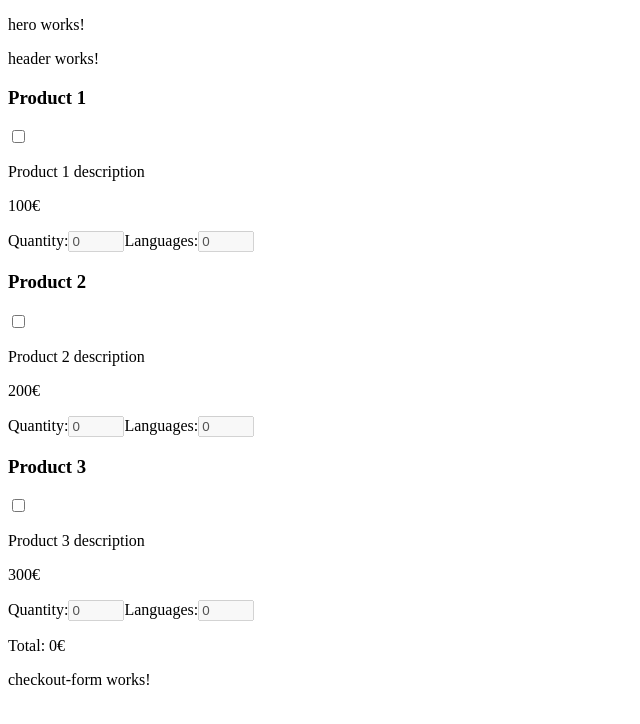
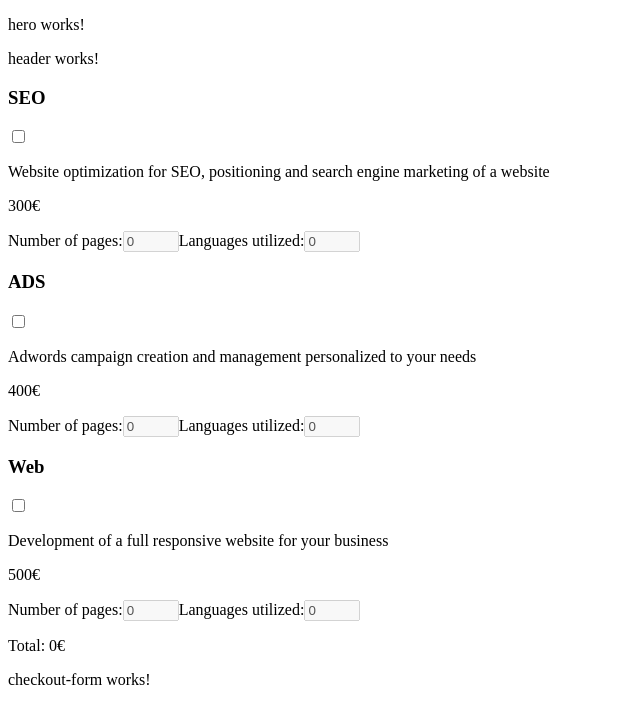
Before and after one commit to JungleGiu/web-budget-calculator, an Angular app: page / in a window 1280 px wide. Shown: the top 724 px of the page, without its empty margins (0-640 px from the left). Built offline with nearby package versions, Linux system fonts and the light colour scheme.

Commit message:
cart is now completely binded from input to array still need to work validation, error handling and style

```diff
--- a/src/app/components/molecules/service-card/service-card.html
+++ b/src/app/components/molecules/service-card/service-card.html
@@ -1,25 +1,30 @@
 <div class="service-card" id="service-card-{{ product.id }}">
   <h3>{{ product.name }}</h3>
   <form>
-    <input type="checkbox" id="product-checkbox-{{ product.id }}" (change)="toggleSelection($event.target.checked)" [checked]="isSelected === true " />
+    <input
+      type="checkbox"
+      id="product-checkbox-{{ product.id }}"
+      (change)="toggleSelection($event.target.checked)"
+    />
     <p>{{ product.description }}</p>
     <p>{{ product.price }}€</p>
-    <label for="product-quantity-{{ product.id }}">Quantity:</label>
+    <label for="product-quantity-{{ product.id }}">Number of pages:</label>
     <input
       [disabled]="!isSelected ? 'disabled' : ''"
       type="number"
       min="1"
       max="10"
       value="{{ product.quantity }}"
-
+      (change)="updateQuantity($event.target.value)"
       id="product-quantity-{{ product.id }}"
     />
-    <label for="product-languages-{{ product.id }}">Languages:</label>
+    <label for="product-languages-{{ product.id }}">Languages utilized:</label>
     <input
       [disabled]="!isSelected ? 'disabled' : ''"
       type="number"
       min="1"
       max="10"
+      (change)="updateLanguages($event.target.value)"
       value="{{ product.languages }}"
       id="product-languages-{{ product.id }}"
     />
--- a/src/app/components/molecules/service-card/service-card.ts
+++ b/src/app/components/molecules/service-card/service-card.ts
@@ -1,23 +1,35 @@
-import { Component, Output, EventEmitter } from '@angular/core';
-import { Input  } from '@angular/core';
+import { Component, Output, EventEmitter, output } from '@angular/core';
+import { Input, signal } from '@angular/core';
 import { Product } from '../../../models/product';
-
+import { FormsModule } from '@angular/forms';
 @Component({
   selector: 'app-service-card',
-  imports: [],
+  imports: [FormsModule],
   templateUrl: './service-card.html',
   styleUrl: './service-card.scss',
 })
 export class ServiceCard {
-@Input({required : true}) product!: Product ;
-@Output() updateCart = new EventEmitter<Product>();
+  @Input({ required: true }) product!: Product;
+  @Output() updateCart = new EventEmitter<{
+    product: Product;
+    isSelected: boolean;
+  }>();
+  @Output() quantity = new EventEmitter<{ productId: number; quantity: number }>();
+  @Output() languages = new EventEmitter<{ productId: number; languages: number }>();
 
-isSelected = false;
-
-toggleSelection(isSelected: boolean) {
-  this.isSelected = isSelected;
-  this.updateCart.emit({...this.product});
-}
+  isSelected = false;
 
 
+  toggleSelection(selected: boolean) {
+    this.isSelected = selected;
+    this.updateCart.emit({ product: this.product, isSelected: selected });
+  }
+  updateQuantity(quantity: string) {
+    let parsedInput = parseInt(quantity);
+    this.quantity.emit({ productId: this.product.id, quantity: parsedInput });
+  }
+  updateLanguages(languages: string) {
+    let parsedInput = parseInt(languages);
+    this.languages.emit({ productId: this.product.id, languages: parsedInput });
+  }
 }
--- a/src/app/components/molecules/services-list/services-list.html
+++ b/src/app/components/molecules/services-list/services-list.html
@@ -1,8 +1,14 @@
 <div id="services-list">
-  @for ( product of products; track product.id)  {
-    <app-service-card (updateCart)="onAddToCart($event)" [product]="product"></app-service-card>
+  @for ( product of products; track product.id) {
+  <app-service-card
+    (languages)="onUpdateLanguages($event)"
+    (quantity)="onUpdateQuantity($event)"
+    (quantity)="onUpdateQuantity($event)"
+    (updateCart)="onUpdateCart($event)"
+    [product]="product"
+  ></app-service-card>
   }
 </div>
 <div id="total">
-    <p>Total: {{total()}}€</p>
+  <p>Total: {{ total() }}€</p>
 </div>
--- a/src/app/components/molecules/services-list/services-list.ts
+++ b/src/app/components/molecules/services-list/services-list.ts
@@ -7,16 +7,25 @@ import { Products, Product } from '../../../models/product';
   selector: 'app-services-list',
   imports: [ServiceCard],
   templateUrl: './services-list.html',
-  styleUrl: './services-list.scss'
+  styleUrl: './services-list.scss',
 })
 export class ServicesList {
-
   clientOrder = inject(ClientOrder);
   cart = this.clientOrder.cart;
   total = this.clientOrder.total;
   products = Products;
 
-  onAddToCart(product: Product) {
-    this.clientOrder.addToCart(product);
+  onUpdateCart({ product, isSelected }: { product: Product; isSelected: boolean }) {
+    if (isSelected === true) {
+      this.clientOrder.addToCart(product);
+    } else if (isSelected === false) {
+      this.clientOrder.removeFromCart(product);
+    }
+  }
+  onUpdateQuantity({ productId, quantity }: { productId: number; quantity: number }) {
+    this.clientOrder.updateQuantity(productId, quantity);
+  }
+  onUpdateLanguages({ productId, languages }: { productId: number; languages: number }) {
+    this.clientOrder.updateLanguages(productId, languages);
   }
 }
--- a/src/app/models/product.ts
+++ b/src/app/models/product.ts
@@ -10,25 +10,26 @@ export interface Product {
 export const Products: Product[] = [
   {
     id: 1,
-      name: 'Product 1',
-      description: 'Product 1 description',
-      price: 100,
+    name: 'SEO',
+    description:
+      'Website optimization for SEO, positioning and search engine marketing of a website',
+    price: 300,
     quantity: 0,
     languages: 0,
   },
   {
     id: 2,
-      name: 'Product 2',
-      description: 'Product 2 description',
-      price: 200,
+    name: 'ADS',
+    description: 'Adwords campaign creation and management personalized to your needs',
+    price: 400,
     quantity: 0,
     languages: 0,
   },
   {
     id: 3,
-      name: 'Product 3',
-      description: 'Product 3 description',
-      price: 300,
+    name: 'Web',
+    description: 'Development of a full responsive website for your business',
+    price: 500,
     quantity: 0,
     languages: 0,
   },
--- a/src/app/services/client-order.ts
+++ b/src/app/services/client-order.ts
@@ -1,22 +1,24 @@
 import { computed, Injectable, signal } from '@angular/core';
 import { Product, Products } from '../models/product';
 @Injectable({
-  providedIn: 'root'
+  providedIn: 'root',
 })
 export class ClientOrder {
-
   cart = signal<Product[]>([]);
 
   addToCart(product: Product) {
-    this.cart.update(cart => [...cart, product]);
+    this.cart.update((cart) => [...cart, product]);
   }
-
-  removeFromCart(id: number) {
-    this.cart.update(cart => cart.filter(p => p.id !== id));
+  updateQuantity(productId: number, quantity: number) {
+    this.cart.update((cart) => cart.map((p) => (p.id === productId ? { ...p, quantity } : p)));
   }
-
+  updateLanguages(productId: number, languages: number) {
+    this.cart.update((cart) => cart.map((p) => (p.id === productId ? { ...p, languages } : p)));
+  }
+ removeFromCart(product: Product) {
+    this.cart.update((cart) => cart.filter((p) => p.id !== product.id));
+  }
   total = computed(() =>
-    this.cart().reduce((sum, p) => sum + p.price * p.quantity, 0)
+    this.cart().reduce((sum, p) => sum + p.price + (p.quantity * p.languages * 30), 0)
   );
-
 }
```
Lines whose indentation alone changed are shown as unchanged.
